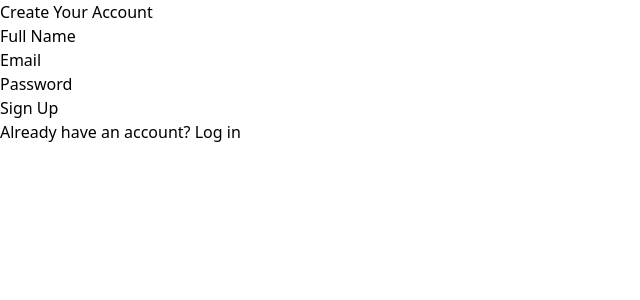
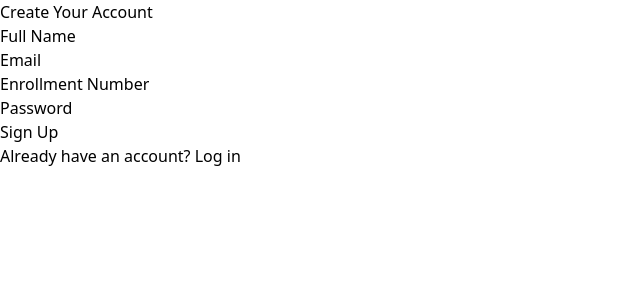
Before and after one commit to csrohitranjan/QPaperVault-Frontend, a React (Vite) app: page /signup in a window 1280 px wide. Shown: the top 300 px of the page, without its empty margins (0-640 px from the left). Built offline with nearby package versions, Linux system fonts and the light colour scheme.

Commit message:
Added enrollmentNumber in signup

```diff
--- a/src/pages/Signup.jsx
+++ b/src/pages/Signup.jsx
@@ -5,7 +5,12 @@ import { registerUser } from "../services/authService";
 import { useNavigate } from "react-router-dom";
 
 export default function Signup() {
-  const [formData, setFormData] = useState({ fullName: "", email: "", password: "" });
+  const [formData, setFormData] = useState({
+    fullName: "",
+    email: "",
+    password: "",
+    enrollmentNumber: "",
+  });
   const [error, setError] = useState("");
   const navigate = useNavigate();
 
@@ -15,7 +20,12 @@ export default function Signup() {
 
   const handleSignup = async (e) => {
     e.preventDefault();
-    if (!formData.fullName || !formData.email || !formData.password) {
+    if (
+      !formData.fullName ||
+      !formData.email ||
+      !formData.password ||
+      !formData.enrollmentNumber
+    ) {
       setError("All fields are required.");
       return;
     }
@@ -35,19 +45,51 @@ export default function Signup() {
   return (
     <div className="min-h-screen flex items-center justify-center bg-gray-50 px-4">
       <div className="max-w-md w-full bg-white shadow-lg rounded-xl p-8">
-        <h2 className="text-2xl font-bold text-center text-blue-600 mb-6">Create Your Account</h2>
+        <h2 className="text-2xl font-bold text-center text-blue-600 mb-6">
+          Create Your Account
+        </h2>
         <form onSubmit={handleSignup}>
-          <InputField label="Full Name" type="text" name="fullName" value={formData.fullName} onChange={handleChange} />
-          <InputField label="Email" type="email" name="email" value={formData.email} onChange={handleChange} />
-          <InputField label="Password" type="password" name="password" value={formData.password} onChange={handleChange} />
+          <InputField
+            label="Full Name"
+            type="text"
+            name="fullName"
+            value={formData.fullName}
+            onChange={handleChange}
+          />
+          <InputField
+            label="Email"
+            type="email"
+            name="email"
+            value={formData.email}
+            onChange={handleChange}
+          />
+          <InputField
+            label="Enrollment Number"
+            type="text"
+            name="enrollmentNumber"
+            value={formData.enrollmentNumber}
+            onChange={handleChange}
+          />
+          <InputField
+            label="Password"
+            type="password"
+            name="password"
+            value={formData.password}
+            onChange={handleChange}
+          />
           {error && <p className="text-red-500 text-sm mb-4">{error}</p>}
-          <button type="submit" className="w-full bg-blue-600 text-white py-2 rounded-lg hover:bg-blue-700 transition">
+          <button
+            type="submit"
+            className="w-full bg-blue-600 text-white py-2 rounded-lg hover:bg-blue-700 transition"
+          >
             Sign Up
           </button>
         </form>
         <p className="text-sm mt-4 text-center">
           Already have an account?{" "}
-          <a href="/login" className="text-blue-600 hover:underline">Log in</a>
+          <a href="/login" className="text-blue-600 hover:underline">
+            Log in
+          </a>
         </p>
       </div>
     </div>
```
